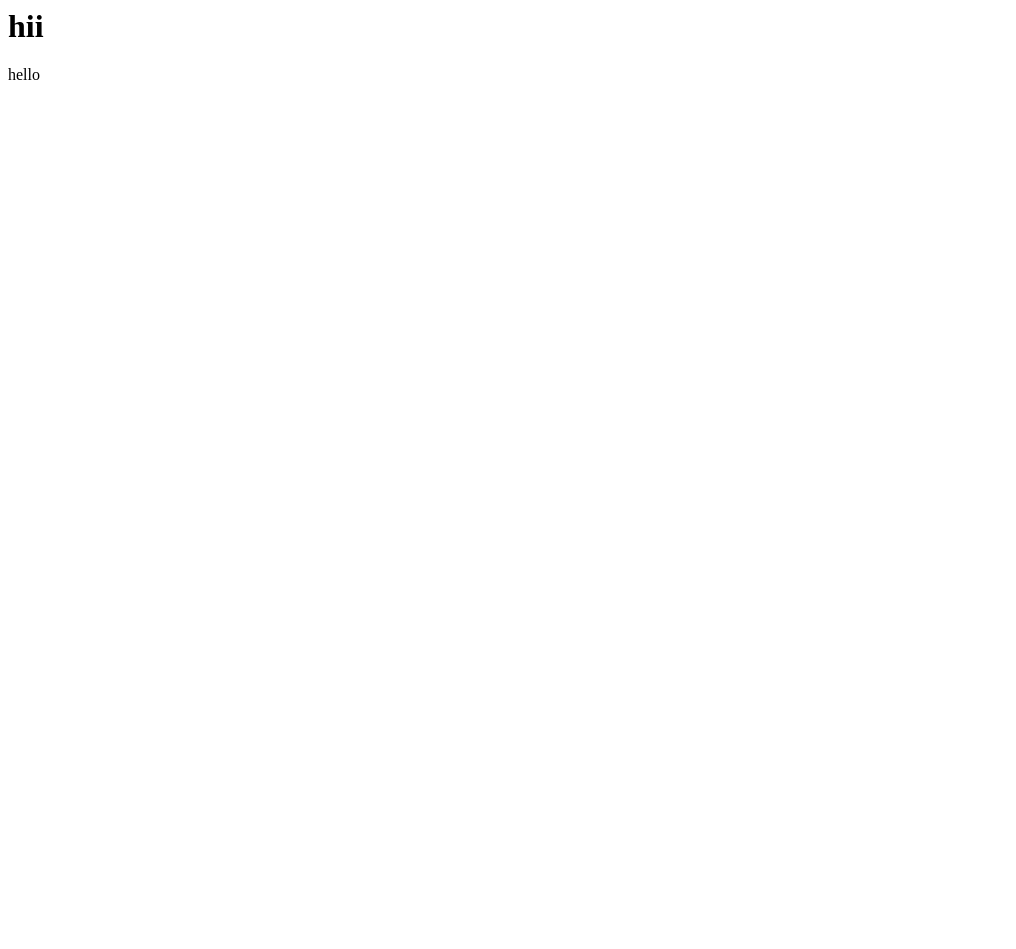
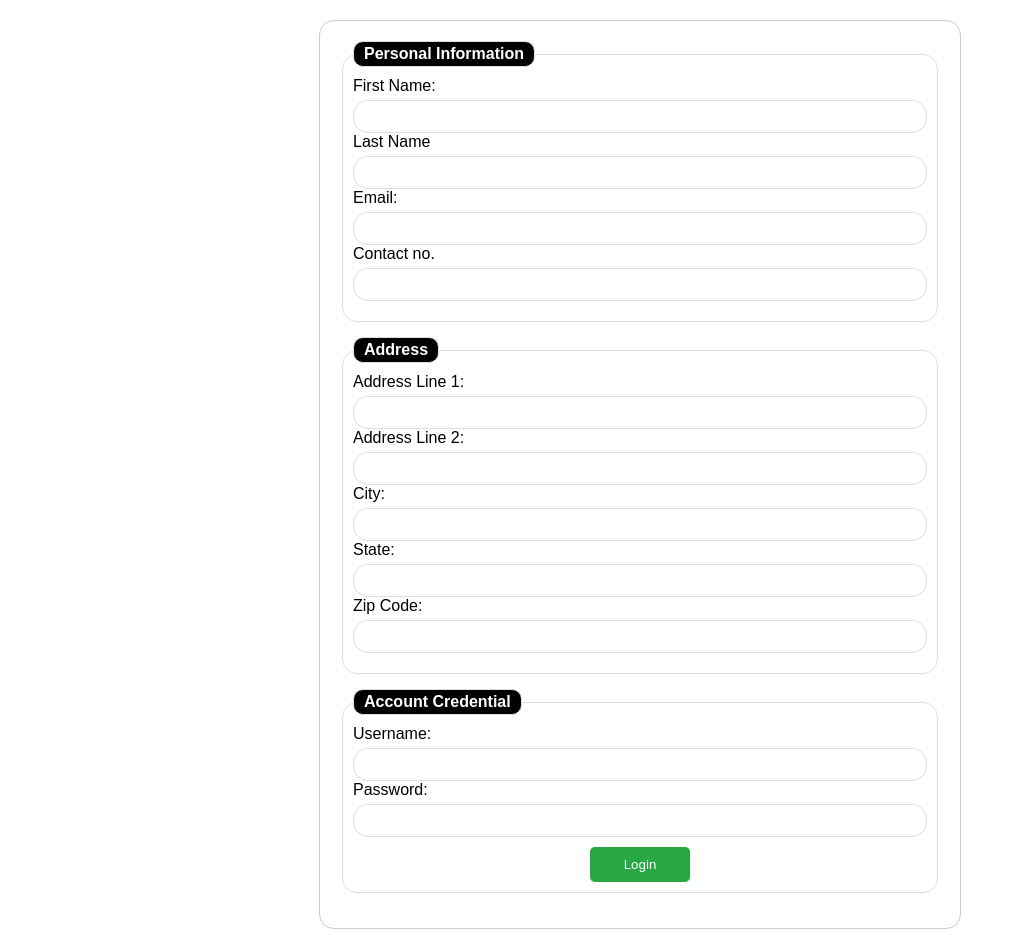
Before and after one commit to ali112-dotcom/book_now_al-arf, a plain HTML site: page index.html in a window 1280 px wide. Shown: the whole page, without its empty margins (0-1016 px from the left). Before the commit the page ends 800 px from the top, so only its background shows below. Drawn offline with Linux system fonts and the light colour scheme.

Commit message:
first generate

```diff
--- a/index.html
+++ b/index.html
@@ -1,5 +1,125 @@
-<!docutype html>
+<!DOCTYPE html>
+<html lang="en">
+<head>
+    <!-- Google tag (gtag.js) -->
+<script async src="https://www.googletagmanager.com/gtag/js?id=G-K0DFPKH2NM"></script>
+<script>
+  window.dataLayer = window.dataLayer || [];
+  function gtag(){dataLayer.push(arguments);}
+  gtag('js', new Date());
+
+  gtag('config', 'G-K0DFPKH2NM');
+</script>
+    <meta charset="UTF-8">
+    <meta name="viewport" content="width=device-width, initial-scale=1.0">
+    <title>Document</title>
+    <style>
+        body {
+            font-family: Arial, sans-serif;
+            margin: 20px;
+        }
+        form {
+            max-width: 600px;
+            margin: auto;
+            padding: 20px;
+            border: 1px solid #ccc;
+            border-radius: 15px;
+        }
+        fieldset {
+            margin-bottom: 15px;
+            padding: 10px;
+            border: 1px solid #ddd;
+            border-radius: 15px;
+        }
+        legend {
+            font-weight: bold;
+            background-color: black;
+            color: white;
+            border: 1px solid #ddd;
+            border-radius: 10px;
+            padding: 3px 10px;
+        }
+        .field {
+            margin-bottom: 10px;
+        }
+        label {
+            display: block;
+            margin-bottom: 5px;
+        }
+        input[type="text"],
+        input[type="email"],
+        input[type="tel"],
+        input[type="password"] {
+            width: 100%;
+            padding: 8px;
+            box-sizing: border-box;
+            border: 1px solid #ddd;
+            border-radius: 15px;
+        }
+        button {
+            padding: 10px 15px;
+            background-color: #28a745;
+            color: white;
+            border: none;
+            border-radius: 5px;
+            cursor: pointer;
+            width: 100px;
+            display: block;
+            margin: 0 auto;
+        }
+        button:hover {
+            background-color: #218838;
+        }
+        </style>
+</head>
 <body>
-  <h1>hii</h1>
-  <p>hello</p>
+    <form action="/submit" method="post">
+        <fieldset>
+            <legend>Personal Information</legend>
+            <div class="field">
+            <label for="fname">First Name:</label>
+            <input type="text" id="fname" name="fname" required>
+            <label for="lname">Last Name</label>
+            <input type="text" id="lname" name="lname" required>
+            <br/>
+            <label for="email">Email:</label>
+            <input type="email" id="email" name="email" required>
+            <Label for="tel">Contact no.</Label>
+            <input type="tel" id="tel" name="tel" pattern="[0-9]{10}" required>
+            </div>
+        </fieldset>
+        <fieldset>
+            <legend>Address</legend>
+            <div class="field">
+            <label for="address1">Address Line 1:</label>
+            <input type="text" id="address1" name="address1" required>
+            <br/>
+            <label for="address2">Address Line 2:</label>
+            <input type="text" id="address2" name="address2">
+            <br/>
+            <label for="city">City:</label>
+            <input type="text" id="city" name="city" required>
+            <br/>
+            <label for="state">State:</label>
+            <input type="text" id="state" name="state" required>
+            <br/>
+            <label for="zip">Zip Code:</label>
+            <input type="text" id="zip" name="zip" pattern="[0-9]{7}" required>
+            </div>
+        </fieldset>
+        <fieldset>
+            <legend>Account Credential</legend>
+            <div class="field">
+        <label for="username">Username:</label>
+        <input type="text" id="username" name="username" required>
+        <br>
+        <label for="password">Password:</label>
+        <input type="password" id="password" name="password" required>
+        <br>
+            </div>
+        <button type="submit">Login</button>
+
+        </fieldset>
+    </form>
 </body>
+</html>
```
